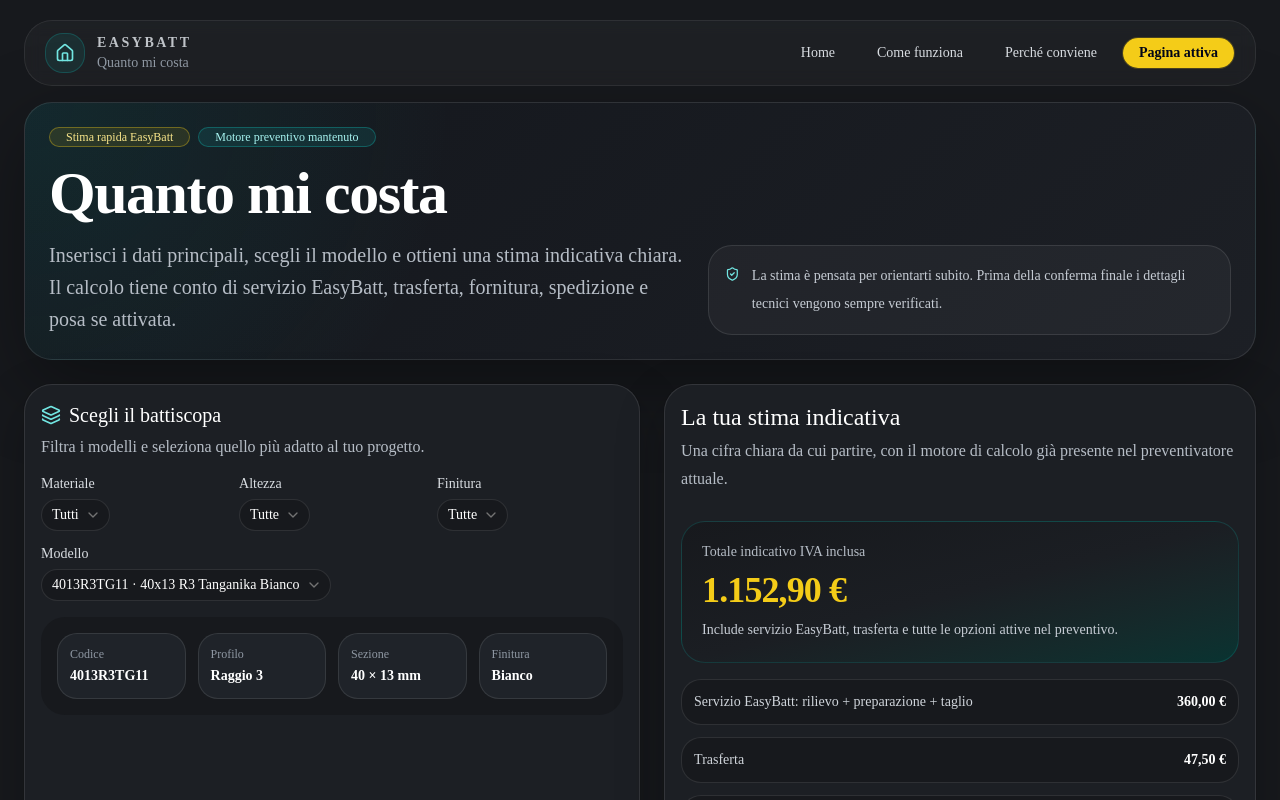
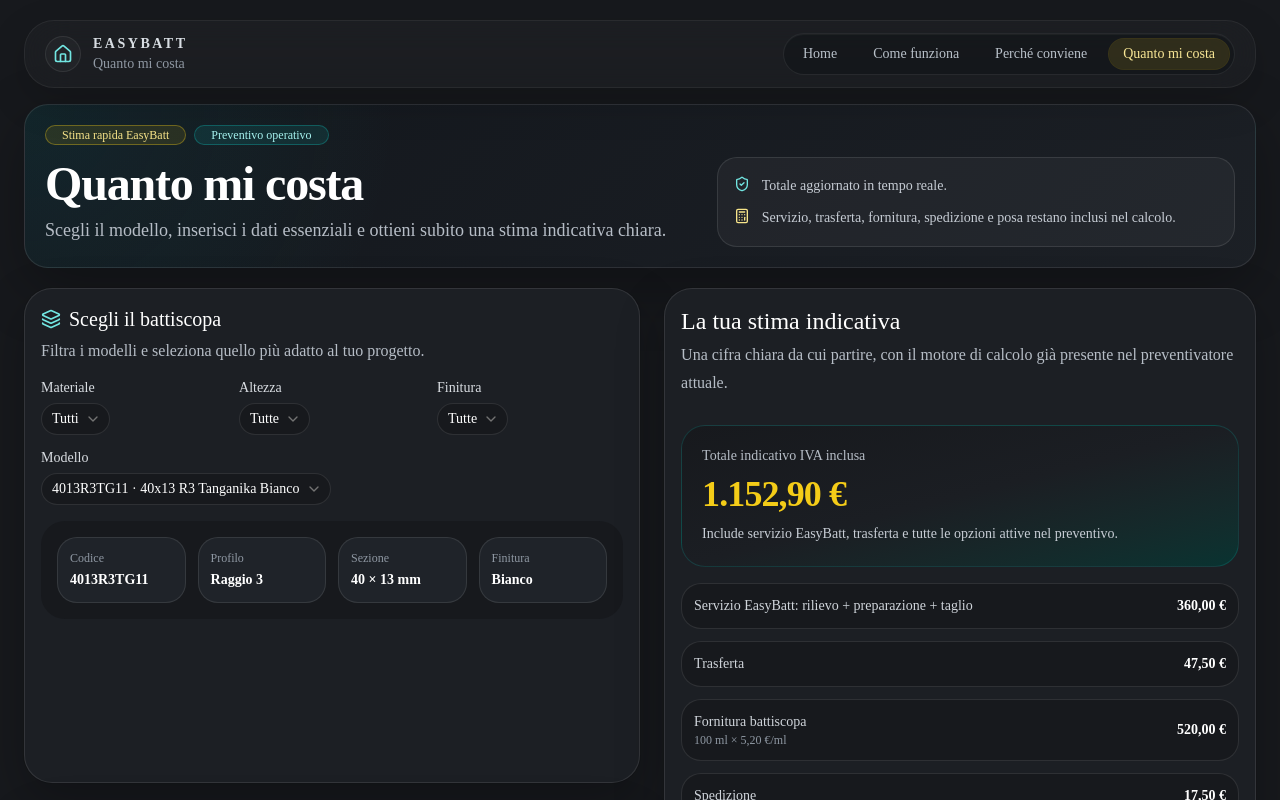
Before and after one commit to FalegnameriaSpini/easybatt-webapp, a Next.js app: page /quanto-mi-costa in a window 1280 px wide. Shown: the top 800 px of the page. Built offline with nearby package versions, Linux system fonts and the light colour scheme.

Commit message:
Easybatt_app_v3

```diff
--- a/app/come-funziona/page.js
+++ b/app/come-funziona/page.js
@@ -52,22 +52,22 @@ function TopNavCome() {
           <Home className="h-5 w-5 text-[#72E6E2]" />
         </div>
         <div>
-          <div className="text-sm font-semibold uppercase tracking-[0.18em] text-[#BFC3C8]">EasyBatt</div>
+          <div className="text-sm font-semibold uppercase tracking-[0.18em] text-[#D8DDE3]">EasyBatt</div>
           <div className="text-sm text-[#8F98A3]">Come funziona</div>
         </div>
       </div>
 
-      <nav className="flex flex-wrap items-center gap-2 text-sm">
+      <nav className={eb.navGroup}>
         <Button asChild variant="ghost" className={eb.navGhost}>
           <a href="/">Home</a>
         </Button>
-        <Button className={eb.navActiveTeal}>
-          Pagina attiva
+        <Button asChild variant="ghost" className={eb.navActiveTeal}>
+          <a href="/come-funziona">Come funziona</a>
         </Button>
         <Button asChild variant="ghost" className={eb.navGhost}>
           <a href="/perche-conviene">Perché conviene</a>
         </Button>
-        <Button asChild className={eb.navActiveYellow}>
+        <Button asChild variant="ghost" className={eb.navGhost}>
           <a href="/quanto-mi-costa">Quanto mi costa</a>
         </Button>
       </nav>
--- a/app/easybatt-ui.js
+++ b/app/easybatt-ui.js
@@ -6,15 +6,17 @@ const cardBase =
 export const eb = {
   pageShell: "mx-auto w-full max-w-7xl px-4 py-4 sm:px-6 sm:py-5",
   topNav:
-    "mb-4 flex flex-col gap-3 rounded-[28px] border border-white/8 bg-white/[0.03] px-4 py-3 backdrop-blur sm:flex-row sm:items-center sm:justify-between sm:px-5",
+    "mb-4 flex flex-col gap-3 rounded-[30px] border border-white/6 bg-white/[0.025] px-4 py-3 shadow-[0_14px_40px_rgba(0,0,0,0.16)] backdrop-blur-xl sm:flex-row sm:items-center sm:justify-between sm:px-5",
   topNavIcon:
-    "flex h-10 w-10 items-center justify-center rounded-2xl border border-[#10B7B3]/25 bg-[#10B7B3]/10",
+    "flex h-9 w-9 items-center justify-center rounded-2xl border border-white/8 bg-white/[0.03] text-[#72E6E2]",
+  navGroup:
+    "flex flex-wrap items-center gap-1.5 rounded-full border border-white/8 bg-[#121418]/55 p-1 text-sm shadow-[inset_0_1px_0_rgba(255,255,255,0.04)]",
   navGhost:
-    "rounded-full border border-transparent px-4 text-[#D8DCE1] transition-all duration-200 hover:border-white/10 hover:bg-white/[0.06] hover:text-white",
+    "rounded-full border border-transparent px-3.5 text-[#B9C1CA] transition-all duration-200 hover:bg-white/[0.06] hover:text-white",
   navActiveTeal:
-    "rounded-full border border-[#10B7B3]/20 bg-[#10B7B3] px-4 font-semibold text-slate-950 transition-colors duration-200 hover:bg-[#22C7C2]",
+    "rounded-full border border-[#10B7B3]/16 bg-[#10B7B3]/12 px-3.5 font-medium text-[#C8FAF8] transition-all duration-200 hover:bg-[#10B7B3]/18",
   navActiveYellow:
-    "rounded-full border border-[#F4CC18]/20 bg-[#F4CC18] px-4 font-semibold text-slate-950 transition-colors duration-200 hover:bg-[#F7D742]",
+    "rounded-full border border-[#F4CC18]/16 bg-[#F4CC18]/12 px-3.5 font-medium text-[#F9E796] transition-all duration-200 hover:bg-[#F4CC18]/18",
   badgeTeal:
     "rounded-full border border-[#10B7B3]/35 bg-[#10B7B3]/12 px-4 py-1.5 text-[#A7F3F0] transition-colors duration-200 hover:bg-[#10B7B3]/16",
   badgeYellow:
--- a/app/page.js
+++ b/app/page.js
@@ -131,19 +131,22 @@ export default function EasyBattHomePage() {
               <Home className="h-5 w-5 text-[#72E6E2]" />
             </div>
             <div>
-              <div className="text-sm font-semibold uppercase tracking-[0.18em] text-[#BFC3C8]">EasyBatt</div>
-              <div className="text-sm text-[#8F98A3]">Home di orientamento</div>
+              <div className="text-sm font-semibold uppercase tracking-[0.18em] text-[#D8DDE3]">EasyBatt</div>
+              <div className="text-sm text-[#8F98A3]">Percorso rapido</div>
             </div>
           </div>
 
-          <nav className="flex flex-wrap items-center gap-2 text-sm">
+          <nav className={eb.navGroup}>
+            <Button asChild variant="ghost" className={eb.navActiveTeal}>
+              <a href="/">Home</a>
+            </Button>
             <Button asChild variant="ghost" className={eb.navGhost}>
               <a href="/come-funziona">Come funziona</a>
             </Button>
             <Button asChild variant="ghost" className={eb.navGhost}>
               <a href="/perche-conviene">Perché conviene</a>
             </Button>
-            <Button asChild className={eb.navActiveYellow}>
+            <Button asChild variant="ghost" className={eb.navGhost}>
               <a href="/quanto-mi-costa">Quanto mi costa</a>
             </Button>
           </nav>
--- a/app/perche-conviene/page.js
+++ b/app/perche-conviene/page.js
@@ -43,22 +43,22 @@ function TopNavPerche() {
           <Home className="h-5 w-5 text-[#72E6E2]" />
         </div>
         <div>
-          <div className="text-sm font-semibold uppercase tracking-[0.18em] text-[#BFC3C8]">EasyBatt</div>
+          <div className="text-sm font-semibold uppercase tracking-[0.18em] text-[#D8DDE3]">EasyBatt</div>
           <div className="text-sm text-[#8F98A3]">Perché conviene</div>
         </div>
       </div>
 
-      <nav className="flex flex-wrap items-center gap-2 text-sm">
+      <nav className={eb.navGroup}>
         <Button asChild variant="ghost" className={eb.navGhost}>
           <a href="/">Home</a>
         </Button>
         <Button asChild variant="ghost" className={eb.navGhost}>
           <a href="/come-funziona">Come funziona</a>
         </Button>
-        <Button className={eb.navActiveTeal}>
-          Pagina attiva
+        <Button asChild variant="ghost" className={eb.navActiveTeal}>
+          <a href="/perche-conviene">Perché conviene</a>
         </Button>
-        <Button asChild className={eb.navActiveYellow}>
+        <Button asChild variant="ghost" className={eb.navGhost}>
           <a href="/quanto-mi-costa">Quanto mi costa</a>
         </Button>
       </nav>
--- a/app/quanto-mi-costa/page.js
+++ b/app/quanto-mi-costa/page.js
@@ -78,12 +78,12 @@ function TopNavCosto() {
           <HomeIcon className="h-5 w-5 text-[#72E6E2]" />
         </div>
         <div>
-          <div className="text-sm font-semibold uppercase tracking-[0.18em] text-[#BFC3C8]">EasyBatt</div>
+          <div className="text-sm font-semibold uppercase tracking-[0.18em] text-[#D8DDE3]">EasyBatt</div>
           <div className="text-sm text-[#8F98A3]">Quanto mi costa</div>
         </div>
       </div>
 
-      <nav className="flex flex-wrap items-center gap-2 text-sm">
+      <nav className={eb.navGroup}>
         <ButtonComp asChild variant="ghost" className={eb.navGhost}>
           <a href="/">Home</a>
         </ButtonComp>
@@ -93,8 +93,8 @@ function TopNavCosto() {
         <ButtonComp asChild variant="ghost" className={eb.navGhost}>
           <a href="/perche-conviene">Perché conviene</a>
         </ButtonComp>
-        <ButtonComp className={eb.navActiveYellow}>
-          Pagina attiva
+        <ButtonComp asChild variant="ghost" className={eb.navActiveYellow}>
+          <a href="/quanto-mi-costa">Quanto mi costa</a>
         </ButtonComp>
       </nav>
     </header>
@@ -173,32 +173,37 @@ export function EasyBattQuantoMiCostaPage() {
       <div className={eb.pageShell}>
         <TopNavCosto />
 
-        <div className={`${eb.hero} mb-6`}>
+        <div className="mb-5 grid gap-3 rounded-[24px] border border-white/10 bg-[radial-gradient(circle_at_top_left,_rgba(15,175,169,0.1),_transparent_30%),linear-gradient(135deg,_rgba(20,23,29,0.96),_rgba(29,32,38,0.96))] p-4 shadow-[0_20px_60px_rgba(0,0,0,0.28)] sm:p-5">
           <div className="flex flex-wrap items-center gap-2">
             <BadgeComp className={eb.badgeYellow}>
               Stima rapida EasyBatt
             </BadgeComp>
             <BadgeComp className={eb.badgeTeal}>
-              Motore preventivo mantenuto
+              Preventivo operativo
             </BadgeComp>
           </div>
 
-          <div className="grid gap-5 lg:grid-cols-[1.1fr_0.9fr] lg:items-end">
+          <div className="grid gap-3 lg:grid-cols-[1.12fr_0.88fr] lg:items-center">
             <div>
-              <h1 className="text-4xl font-extrabold tracking-tight text-white sm:text-5xl xl:text-6xl">
+              <h1 className="text-3xl font-extrabold tracking-tight text-white sm:text-4xl xl:text-5xl">
                 Quanto mi costa
               </h1>
-              <p className="mt-4 max-w-3xl text-lg leading-8 text-[#B6BDC6] sm:text-xl">
-                Inserisci i dati principali, scegli il modello e ottieni una stima indicativa chiara.
-                Il calcolo tiene conto di servizio EasyBatt, trasferta, fornitura, spedizione e posa se attivata.
+              <p className="mt-2 max-w-2xl text-base leading-7 text-[#B6BDC6] sm:text-lg">
+                Scegli il modello, inserisci i dati essenziali e ottieni subito una stima indicativa chiara.
               </p>
             </div>
 
-            <div className={eb.cardInsetSoft}>
+            <div className="grid gap-2 rounded-[20px] border border-white/10 bg-white/[0.04] p-4">
               <div className="flex items-start gap-3">
-                <ShieldCheckIcon className="mt-0.5 h-5 w-5 text-[#72E6E2]" />
-                <div className="text-sm leading-7 text-[#C6CCD4]">
-                  La stima è pensata per orientarti subito. Prima della conferma finale i dettagli tecnici vengono sempre verificati.
+                <ShieldCheckIcon className="mt-0.5 h-4 w-4 text-[#72E6E2]" />
+                <div className="text-sm leading-6 text-[#C6CCD4]">
+                  Totale aggiornato in tempo reale.
+                </div>
+              </div>
+              <div className="flex items-start gap-3">
+                <CalcIcon className="mt-0.5 h-4 w-4 text-[#F8E58A]" />
+                <div className="text-sm leading-6 text-[#C6CCD4]">
+                  Servizio, trasferta, fornitura, spedizione e posa restano inclusi nel calcolo.
                 </div>
               </div>
             </div>
```
